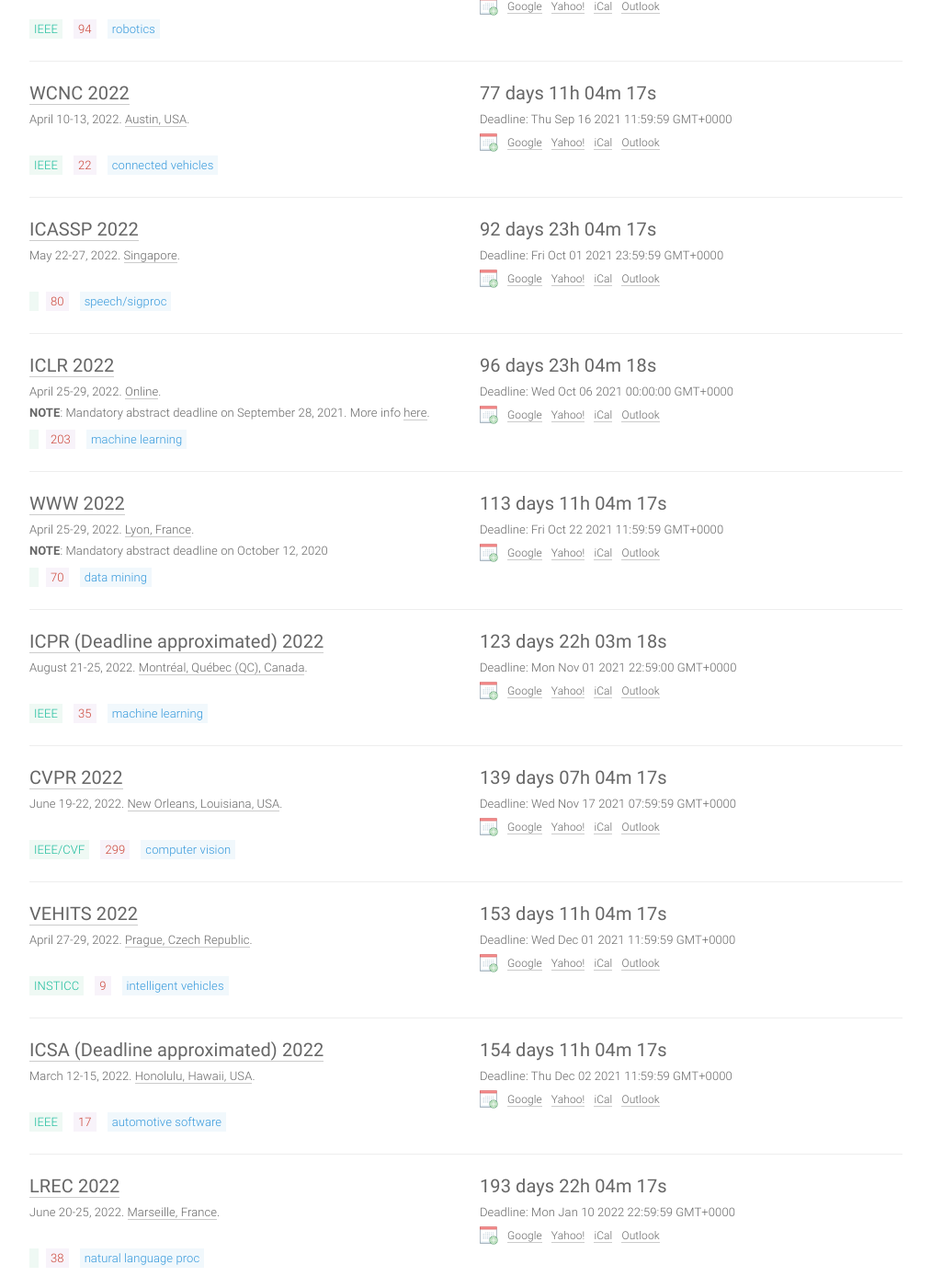
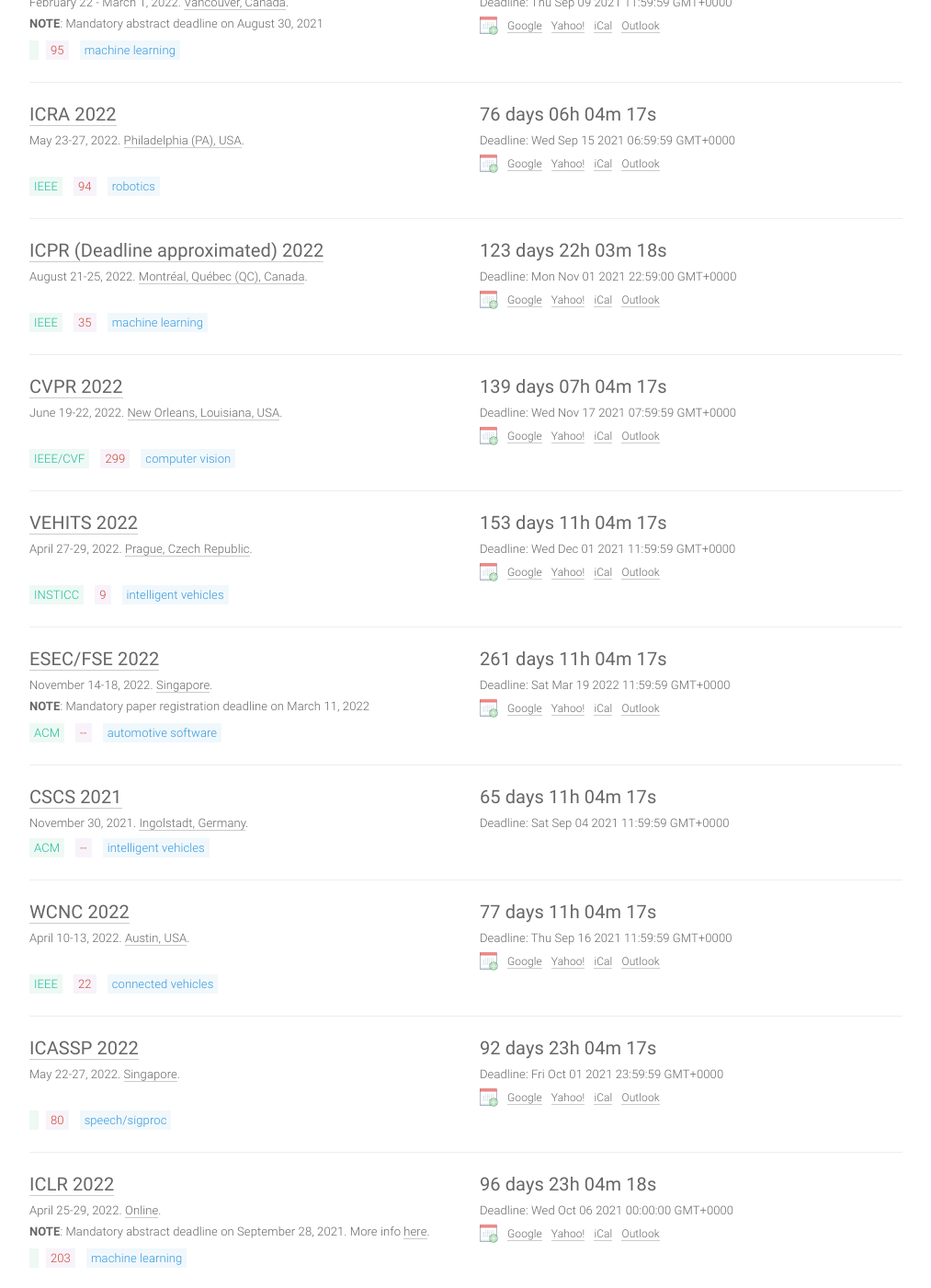
Before and after one commit to paperswithcode/ai-deadlines, a Jekyll site: the page built from index.html, in a window 1280 px wide and 1400 px high, scrolled down 1559 px. Shown: the whole window at 92% size, without its empty margins (133-1146 px from the left). Built offline with Jekyll 4.4.1, drawn with Linux system fonts in a browser that asks for light colours; comment, search, counter and statistics services are not loaded; some of the changed text lies outside the part shown.

Commit message:
Update conferences.yml

```diff
--- a/_data/conferences.yml
+++ b/_data/conferences.yml
@@ -1,4 +1,46 @@
 ---
+
+- title: ESEC/FSE
+  long: Joint European Software Engineering Conference and Symposium on the Foundations of Software Engineering
+  hindex: --
+  year: 2022
+  id: esec2022
+  link: https://2022.esec-fse.org/
+  deadline: '2022-03-18 23:59:59'
+  timezone: UTC-12
+  date: November 14-18, 2022
+  place: Singapore
+  sub: AS
+  host: ACM
+  abstract_deadline: '2022-03-11 23:59:59'
+  note: '<b>NOTE</b>: Mandatory paper registration deadline on March 11, 2022'
+
+- title: SIGMOD/PODS
+  long:  International Conference on Management of Data
+  hindex: 66
+  year: 2021
+  id: cscs21
+  link: https://acm-cscs.org/
+  deadline: '2021-07-02 23:59:59'
+  timezone: UTC-12
+  date: June 12-17, 2022
+  place: Philadelphia, USA
+  sub: ML
+  host: ACM
+
+- title: CSCS
+  long:  COMPUTER SCIENCE IN CARS SYMPOSIUM
+  hindex: --
+  year: 2021
+  id: cscs21
+  link: https://acm-cscs.org/
+  deadline: '2021-09-03 23:59:59'
+  timezone: UTC-12
+  date: November 30, 2021
+  place: Ingolstadt, Germany
+  sub: IV
+  host: ACM
+
 - title: CASE
   long:  International Conference on Automation Science and Engineering
   hindex: 24
```
